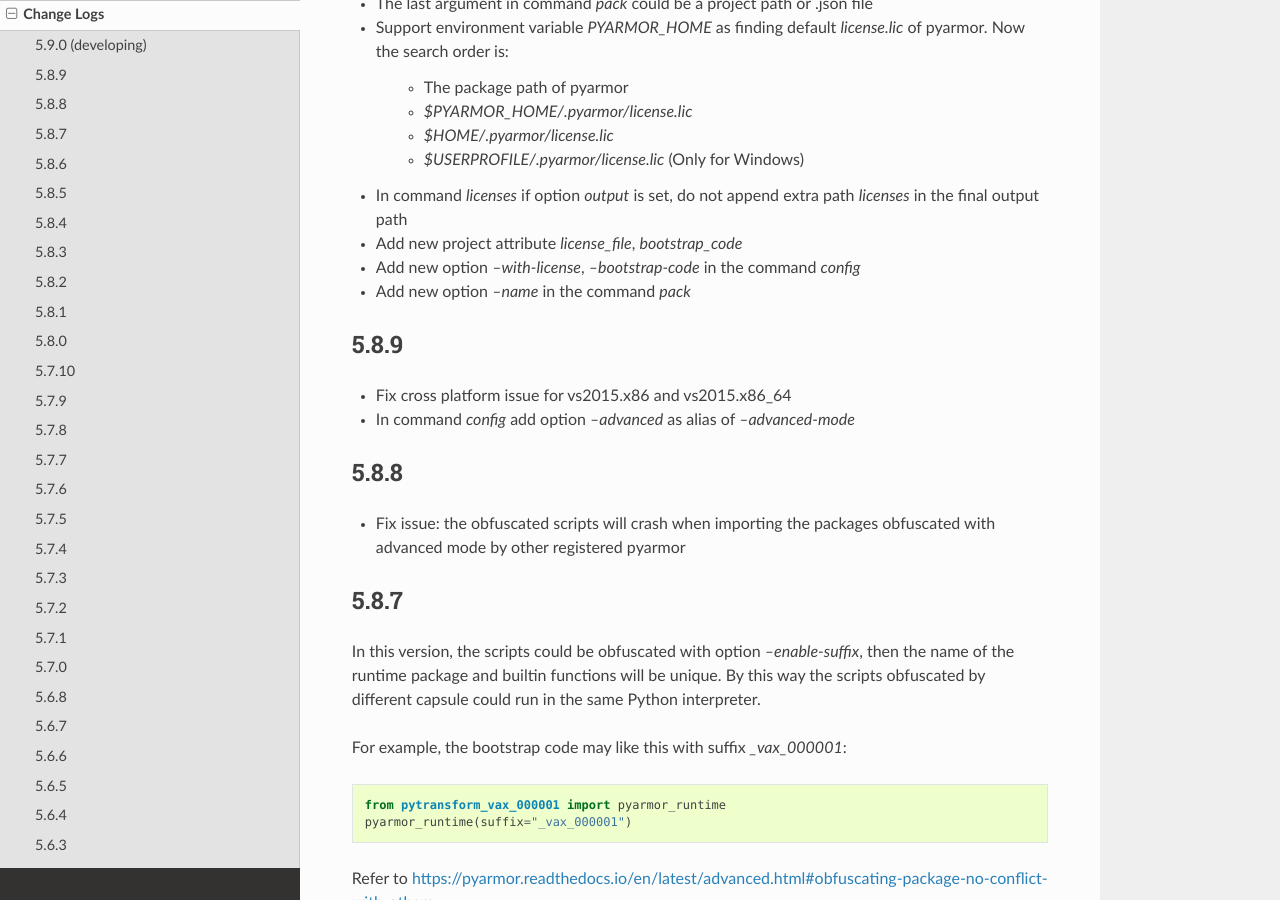
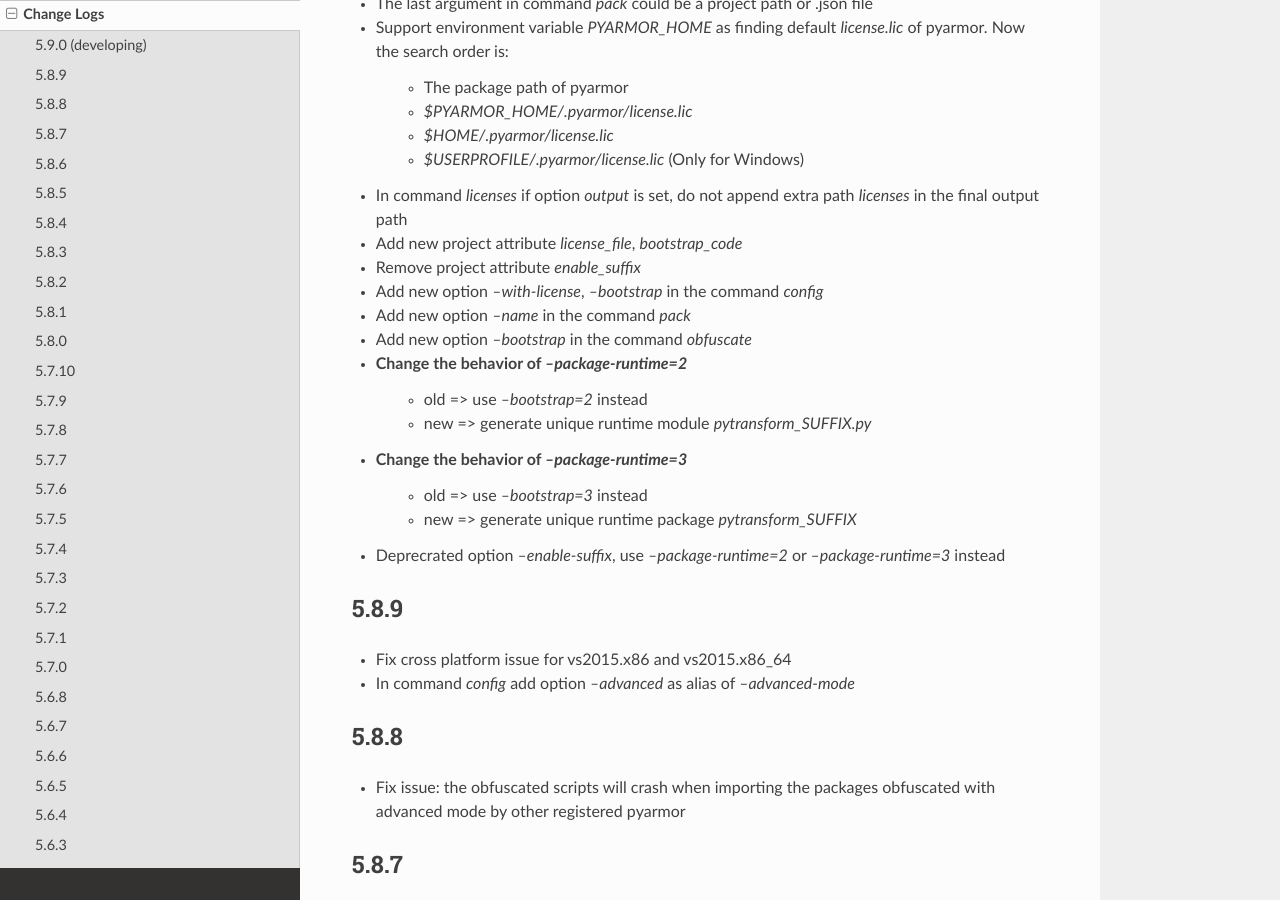
Before and after one commit to dashingsoft/pyarmor, a Sphinx documentation site: the page built from docs/change-logs.rst, in a window 1280 px wide and 900 px high, scrolled down 296 px. Built offline with Sphinx 7.4.7 and the Read the Docs theme 2.0.0, drawn with Linux system fonts in a browser that asks for light colours.

Commit message:
Add change logs

```diff
--- a/docs/change-logs.rst
+++ b/docs/change-logs.rst
@@ -18,8 +18,17 @@
 * In command `licenses` if option `output` is set, do not append extra path
   `licenses` in the final output path
 * Add new project attribute `license_file`, `bootstrap_code`
-* Add new option `--with-license`, `--bootstrap-code` in the command `config`
+* Remove project attribute `enable_suffix`
+* Add new option `--with-license`, `--bootstrap` in the command `config`
 * Add new option `--name` in the command `pack`
+* Add new option `--bootstrap` in the command `obfuscate`
+* Change the behavior of `--package-runtime=2`
+    - old => use `--bootstrap=2` instead
+    - new => generate unique runtime module `pytransform_SUFFIX.py`
+* Change the behavior of `--package-runtime=3`
+    - old => use `--bootstrap=3` instead
+    - new => generate unique runtime package `pytransform_SUFFIX`
+* Deprecrated option `--enable-suffix`, use `--package-runtime=2` or `--package-runtime=3` instead
 
 5.8.9
 -----
```
